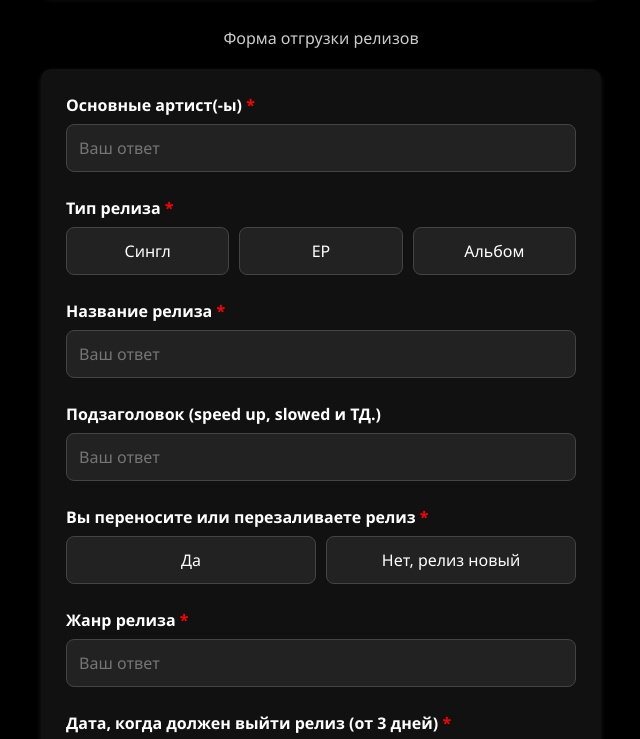
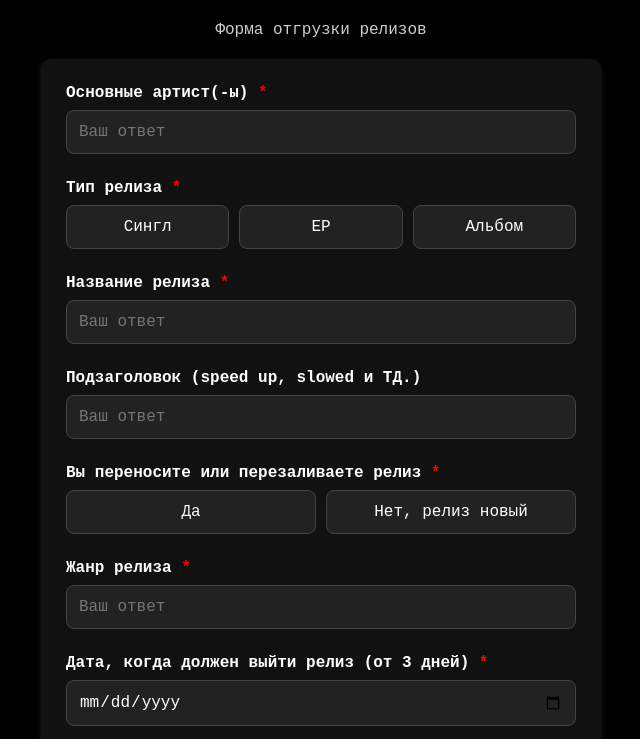
Before and after one commit to werffix/cdcultdistr, a plain HTML site: page index.html in a window 1280 px wide. Shown: the part 96-835 px from the top of the page, without its empty margins (319-959 px from the left). Drawn offline with Linux system fonts and the light colour scheme.

Commit message:
Update font style.css

```diff
--- a/style.css
+++ b/style.css
@@ -2,7 +2,7 @@
     margin: 0;
     padding: 0;
     box-sizing: border-box;
-    font-family: 'Segoe UI', Tahoma, Geneva, Verdana, sans-serif;
+    font-family: 'Courier New', monospace;
 }
 
 body {
@@ -276,4 +276,5 @@ textarea:focus {
         flex: 1 1 calc(50% - 10px);
         min-width: 120px;
     }
+
 }
```
